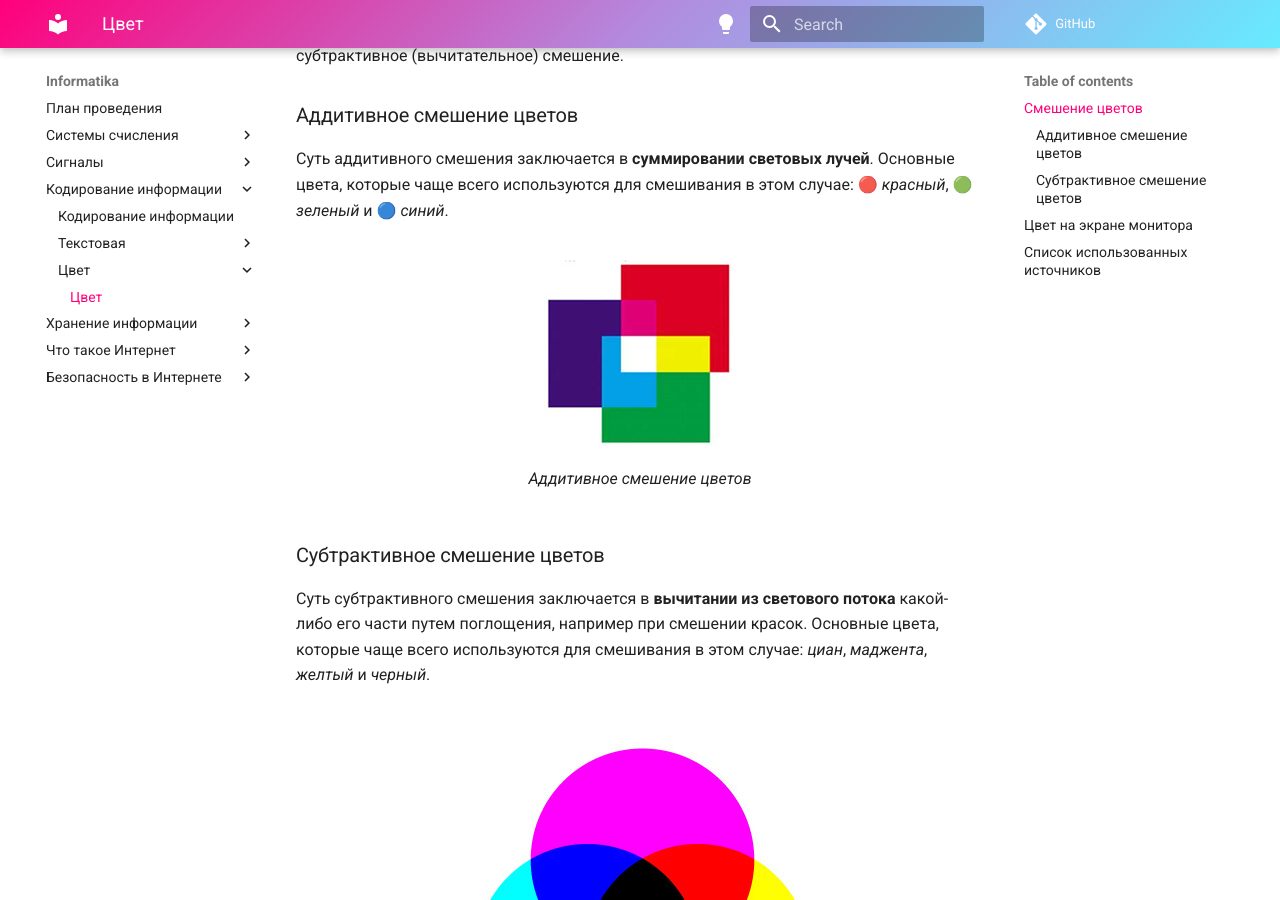
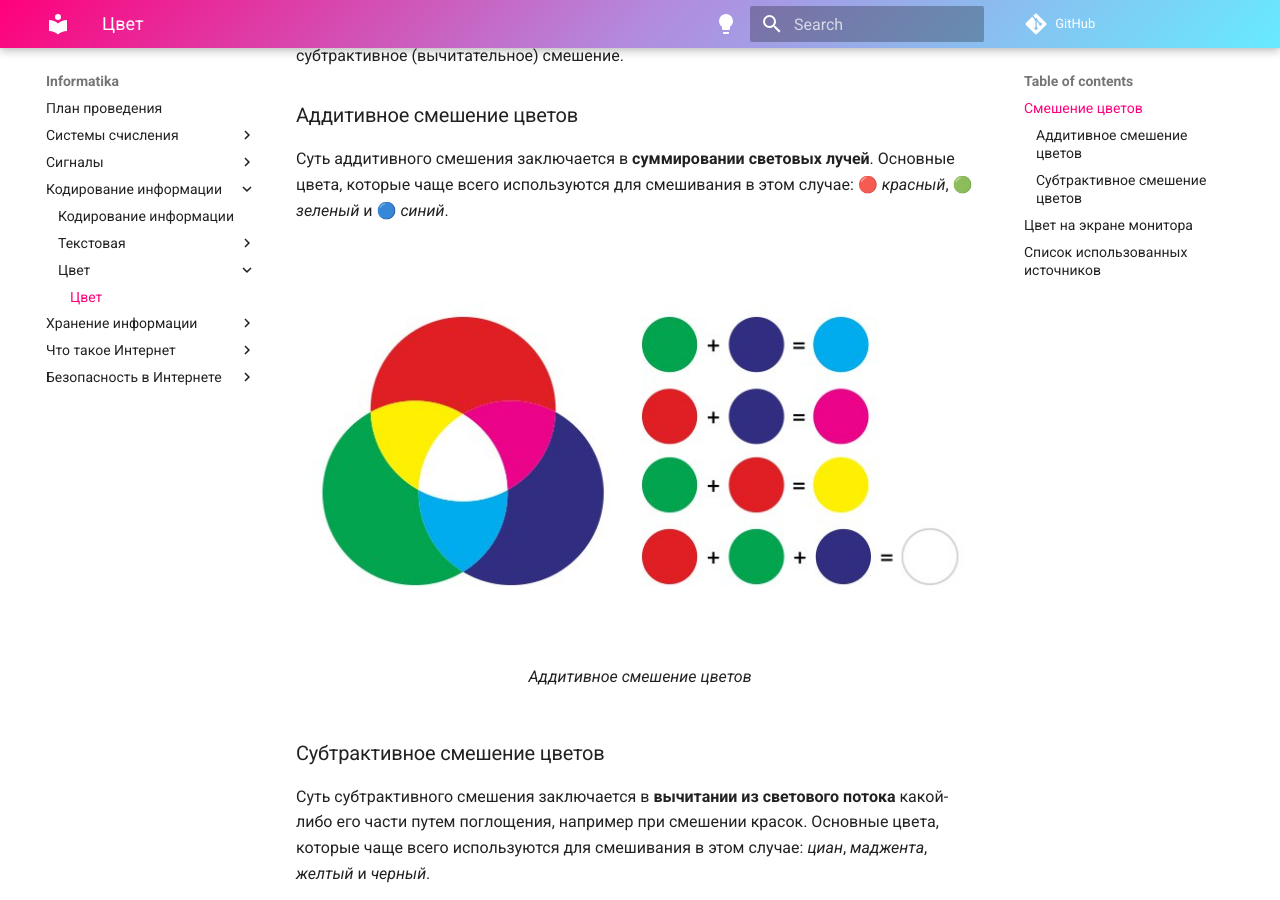
Before and after one commit to chabErch/Informatika, an MkDocs documentation site: the page built from docs/Кодирование информации/Цвет/Цвет.md, in a window 1280 px wide and 900 px high, scrolled down 599 px. Built offline with MkDocs 1.6.1 and Material for MkDocs 9.7.7, drawn with Linux system fonts in a browser that asks for light colours; comment, search, counter and statistics services are not loaded.

Commit message:
Поменял картинки

```diff
--- a/docs/Кодирование информации/Цвет/Цвет.md
+++ b/docs/Кодирование информации/Цвет/Цвет.md
@@ -19,18 +19,20 @@
 Суть аддитивного смешения заключается в **суммировании световых лучей**. Основные цвета, которые чаще всего используются для смешивания в этом случае: 🔴 *красный*, 🟢 *зеленый* и 🔵 *синий*.
 
 <figure markdown>
-  ![Аддитивное смешение цветов](Цвет.assets/image-20220715103319580.png)
+  ![Аддитивное смешение цветов](Цвет.assets/13517-242067.jpg)
   <figcaption>Аддитивное смешение цветов</figcaption>
 </figure>
+
 
 ### Субтрактивное смешение цветов
 
 Суть субтрактивного смешения заключается в **вычитании из светового потока** какой-либо его части путем поглощения, например при смешении красок.  Основные цвета, которые чаще всего используются для смешивания в этом случае: *циан*, *маджента*, *желтый* и *черный*.
 
 <figure markdown>
-  ![Субтрактивное смешение цветов](Цвет.assets/9cmyk.jpg)
+  ![Субтрактивное смешение цветов](Цвет.assets/13517-242417.jpg)
   <figcaption>Субтрактивное смешение цветов</figcaption>
 </figure>
+
 
 ## Цвет на экране монитора
 
```
Also changed, not shown: docs/Кодирование информации/Цвет/Цвет.assets/13517-242067.jpg (added), docs/Кодирование информации/Цвет/Цвет.assets/13517-242417.jpg (added), docs/Кодирование информации/Цвет/Цвет.assets/9cmyk.jpg (deleted), docs/Кодирование информации/Цвет/Цвет.assets/image-20220715103319580.png (deleted).
